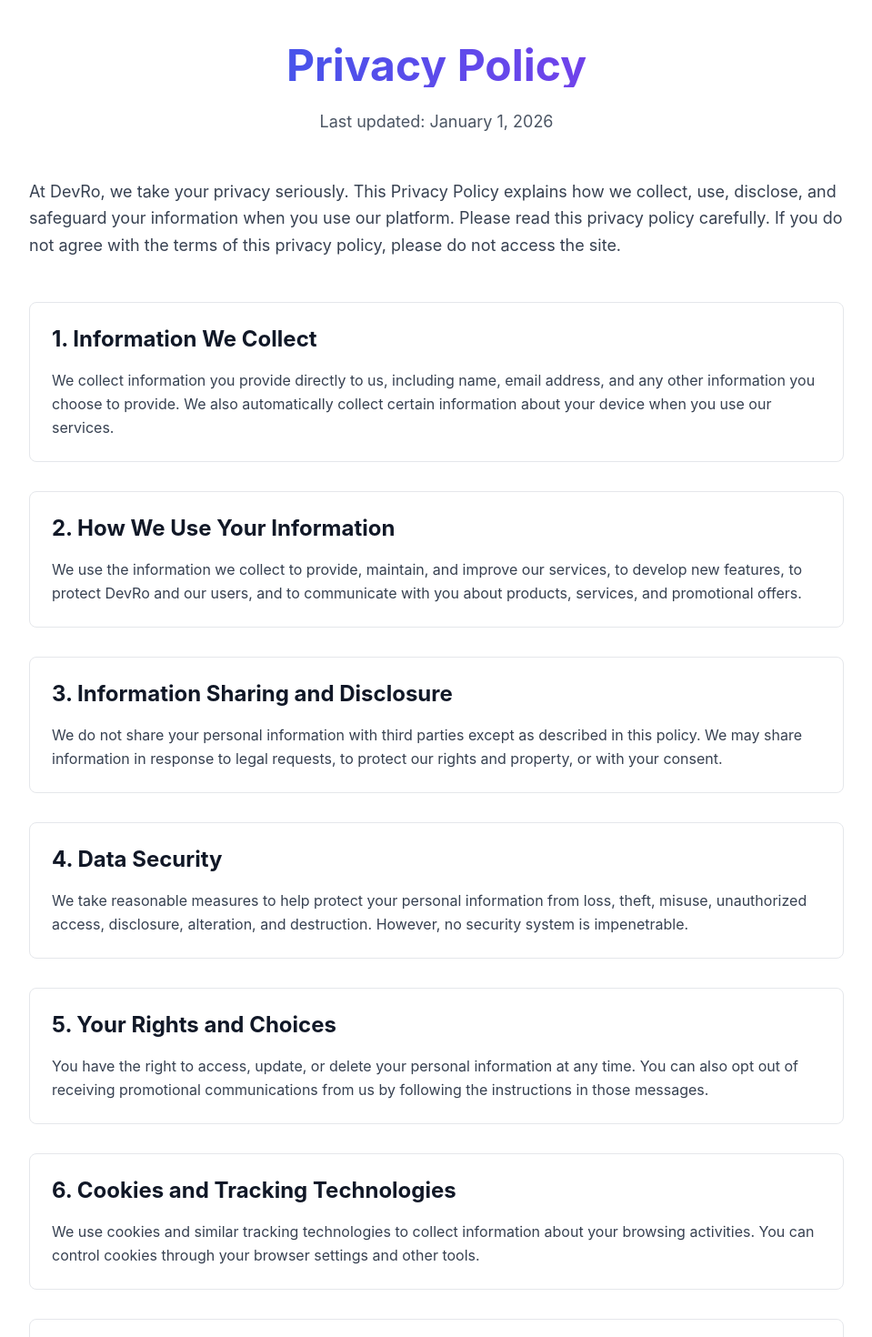
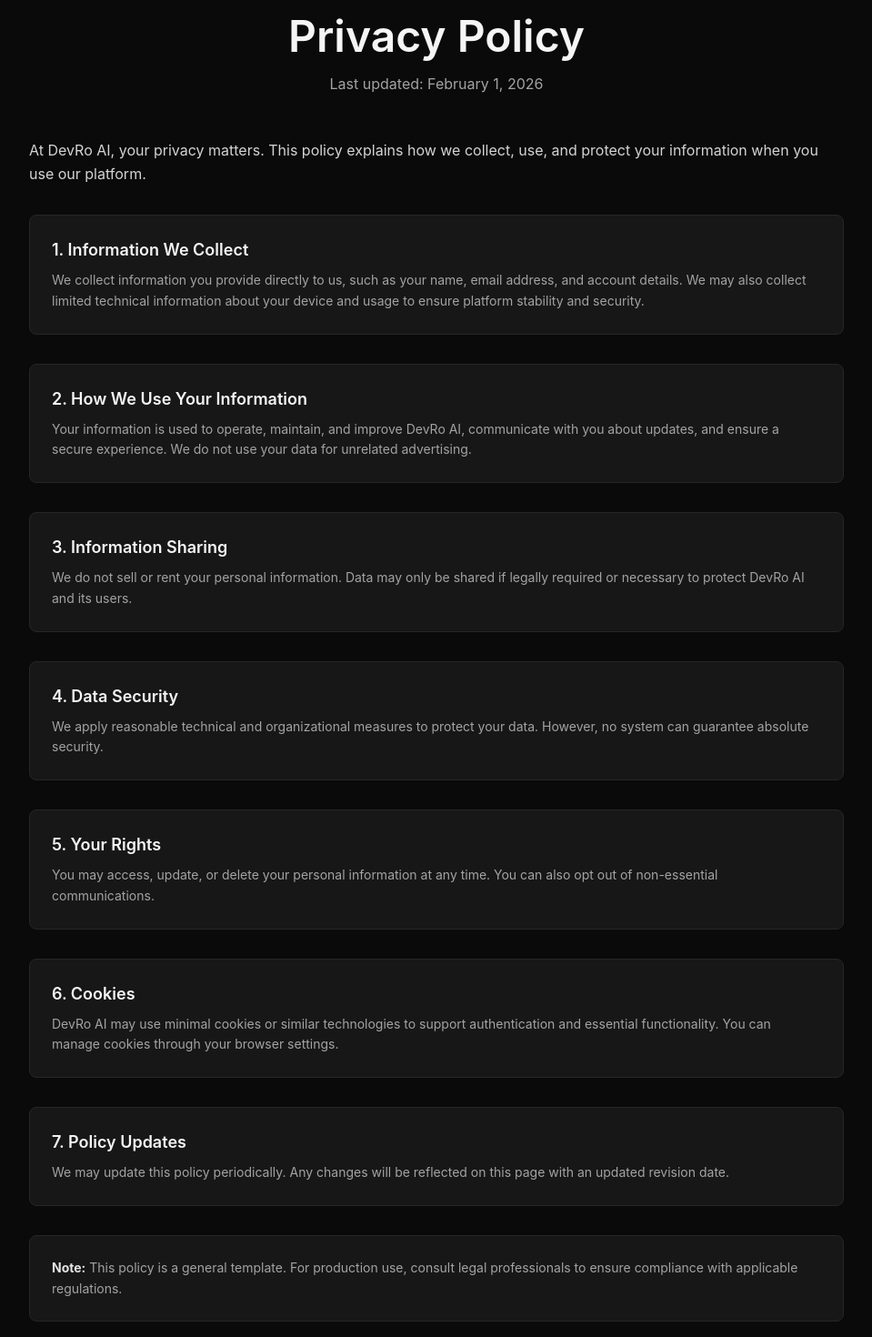
Before and after one commit to Rohitsaw6207/DevRo-AI, a React (Vite) app: page /privacy-policy in a window 1280 px wide. Shown: the part 80-1550 px from the top of the page at 91% size, without its empty margins (160-1119 px from the left). Built offline with nearby package versions, Linux system fonts and the light colour scheme.

Commit message:
upadated the policy page

```diff
--- a/src/pages/PrivacyPolicy.jsx
+++ b/src/pages/PrivacyPolicy.jsx
@@ -1,120 +1,116 @@
-import { motion } from 'framer-motion';
-import Navbar from '../components/layout/Navbar';
-import Footer from '../components/layout/Footer';
+import { motion } from 'framer-motion'
 
-const PrivacyPolicy = () => {
+import Navbar from '../components/layout/Navbar'
+import Footer from '../components/layout/Footer'
+
 const sections = [
   {
     title: '1. Information We Collect',
-      content: 'We collect information you provide directly to us, including name, email address, and any other information you choose to provide. We also automatically collect certain information about your device when you use our services.',
+    content:
+      'We collect information you provide directly to us, such as your name, email address, and account details. We may also collect limited technical information about your device and usage to ensure platform stability and security.'
   },
   {
     title: '2. How We Use Your Information',
-      content: 'We use the information we collect to provide, maintain, and improve our services, to develop new features, to protect DevRo and our users, and to communicate with you about products, services, and promotional offers.',
+    content:
+      'Your information is used to operate, maintain, and improve DevRo AI, communicate with you about updates, and ensure a secure experience. We do not use your data for unrelated advertising.'
   },
   {
-      title: '3. Information Sharing and Disclosure',
-      content: 'We do not share your personal information with third parties except as described in this policy. We may share information in response to legal requests, to protect our rights and property, or with your consent.',
+    title: '3. Information Sharing',
+    content:
+      'We do not sell or rent your personal information. Data may only be shared if legally required or necessary to protect DevRo AI and its users.'
   },
   {
     title: '4. Data Security',
-      content: 'We take reasonable measures to help protect your personal information from loss, theft, misuse, unauthorized access, disclosure, alteration, and destruction. However, no security system is impenetrable.',
+    content:
+      'We apply reasonable technical and organizational measures to protect your data. However, no system can guarantee absolute security.'
   },
   {
-      title: '5. Your Rights and Choices',
-      content: 'You have the right to access, update, or delete your personal information at any time. You can also opt out of receiving promotional communications from us by following the instructions in those messages.',
+    title: '5. Your Rights',
+    content:
+      'You may access, update, or delete your personal information at any time. You can also opt out of non-essential communications.'
   },
   {
-      title: '6. Cookies and Tracking Technologies',
-      content: 'We use cookies and similar tracking technologies to collect information about your browsing activities. You can control cookies through your browser settings and other tools.',
+    title: '6. Cookies',
+    content:
+      'DevRo AI may use minimal cookies or similar technologies to support authentication and essential functionality. You can manage cookies through your browser settings.'
   },
   {
-      title: '7. Children\'s Privacy',
-      content: 'Our services are not directed to children under 13. We do not knowingly collect personal information from children under 13. If we learn that we have collected personal information from a child under 13, we will delete that information.',
-    },
-    {
-      title: '8. Changes to This Policy',
-      content: 'We may change this privacy policy from time to time. If we make changes, we will notify you by revising the date at the top of the policy and, in some cases, provide additional notice.',
-    },
-    {
-      title: '9. Contact Us',
-      content: 'If you have any questions about this privacy policy, please contact us at privacy@devro.ai or through our support channels.',
-    },
-  ];
+    title: '7. Policy Updates',
+    content:
+      'We may update this policy periodically. Any changes will be reflected on this page with an updated revision date.'
+  }
+]
 
+export default function PrivacyPolicy() {
   return (
-    <div className="min-h-screen bg-white dark:bg-gray-950" data-testid="privacy-policy-page">
+    <div className="min-h-screen bg-neutral-950 text-neutral-100">
       <Navbar />
 
-      <div className="pt-32 pb-20 px-4 sm:px-6 lg:px-8">
-        <div className="max-w-4xl mx-auto">
-          {/* Header */}
+      {/* HEADER */}
+      <section className="pt-24 pb-12 px-6">
         <motion.div
-            initial={{ opacity: 0, y: 20 }}
+          initial={{ opacity: 0, y: 16 }}
           animate={{ opacity: 1, y: 0 }}
-            transition={{ duration: 0.6 }}
-            className="text-center mb-12"
+          transition={{ duration: 0.5 }}
+          className="max-w-4xl mx-auto text-center"
         >
-            <h1 className="text-5xl font-bold mb-6 bg-gradient-to-r from-blue-600 to-purple-600 bg-clip-text text-transparent">
+          <h1 className="text-4xl sm:text-5xl font-semibold mb-4">
             Privacy Policy
           </h1>
-            <p className="text-lg text-gray-600 dark:text-gray-400">
-              Last updated: January 1, 2026
+          <p className="text-neutral-400">
+            Last updated: February 1, 2026
           </p>
         </motion.div>
+      </section>
 
-          {/* Introduction */}
+      {/* CONTENT */}
+      <section className="px-6 pb-12">
+        <div className="max-w-4xl mx-auto space-y-8">
+          <motion.p
+            initial={{ opacity: 0, y: 12 }}
+            animate={{ opacity: 1, y: 0 }}
+            transition={{ duration: 0.4, delay: 0.1 }}
+            className="text-neutral-300 leading-relaxed"
+          >
+            At DevRo AI, your privacy matters. This policy explains how we collect,
+            use, and protect your information when you use our platform.
+          </motion.p>
+
+          {sections.map((section, i) => (
             <motion.div
-            initial={{ opacity: 0, y: 20 }}
-            animate={{ opacity: 1, y: 0 }}
-            transition={{ duration: 0.6, delay: 0.1 }}
-            className="mb-12"
-          >
-            <p className="text-lg text-gray-700 dark:text-gray-300 leading-relaxed">
-              At DevRo, we take your privacy seriously. This Privacy Policy explains how we collect, use, disclose, and safeguard your information when you use our platform. Please read this privacy policy carefully. If you do not agree with the terms of this privacy policy, please do not access the site.
-            </p>
-          </motion.div>
-
-          {/* Sections */}
-          <div className="space-y-8">
-            {sections.map((section, index) => (
-              <motion.div
-                key={index}
-                initial={{ opacity: 0, y: 20 }}
+              key={i}
+              initial={{ opacity: 0, y: 14 }}
               whileInView={{ opacity: 1, y: 0 }}
               viewport={{ once: true }}
-                transition={{ duration: 0.6, delay: index * 0.05 }}
-                className="bg-white dark:bg-gray-900 rounded-lg border border-gray-200 dark:border-gray-800 p-6 hover:shadow-lg transition-shadow"
-                data-testid={`policy-section-${index}`}
+              transition={{ duration: 0.45, delay: i * 0.04 }}
+              className="border border-neutral-800 rounded-lg bg-neutral-900 p-6"
             >
-                <h2 className="text-2xl font-bold mb-4 text-gray-900 dark:text-white">
+              <h2 className="text-lg font-semibold mb-2">
                 {section.title}
               </h2>
-                <p className="text-gray-700 dark:text-gray-300 leading-relaxed">
+              <p className="text-neutral-400 text-sm leading-relaxed">
                 {section.content}
               </p>
             </motion.div>
           ))}
-          </div>
 
-          {/* Footer Note */}
           <motion.div
-            initial={{ opacity: 0, y: 20 }}
+            initial={{ opacity: 0, y: 12 }}
             whileInView={{ opacity: 1, y: 0 }}
             viewport={{ once: true }}
-            transition={{ duration: 0.6 }}
-            className="mt-12 p-6 bg-blue-50 dark:bg-blue-900/10 rounded-lg border border-blue-200 dark:border-blue-800"
+            transition={{ duration: 0.4 }}
+            className="border border-neutral-800 rounded-lg bg-neutral-900 p-6"
           >
-            <p className="text-gray-700 dark:text-gray-300 leading-relaxed">
-              <strong>Note:</strong> This is a sample privacy policy for demonstration purposes. In a production environment, you should consult with legal professionals to create a comprehensive privacy policy that complies with all applicable laws and regulations, including GDPR, CCPA, and other data protection laws.
+            <p className="text-neutral-400 text-sm leading-relaxed">
+              <strong className="text-neutral-200">Note:</strong> This policy is a
+              general template. For production use, consult legal professionals to
+              ensure compliance with applicable regulations.
             </p>
           </motion.div>
         </div>
-      </div>
+      </section>
 
       <Footer />
     </div>
-  );
-};
-
-export default PrivacyPolicy;
+  )
+}
```
Lines whose indentation alone changed are shown as unchanged.
